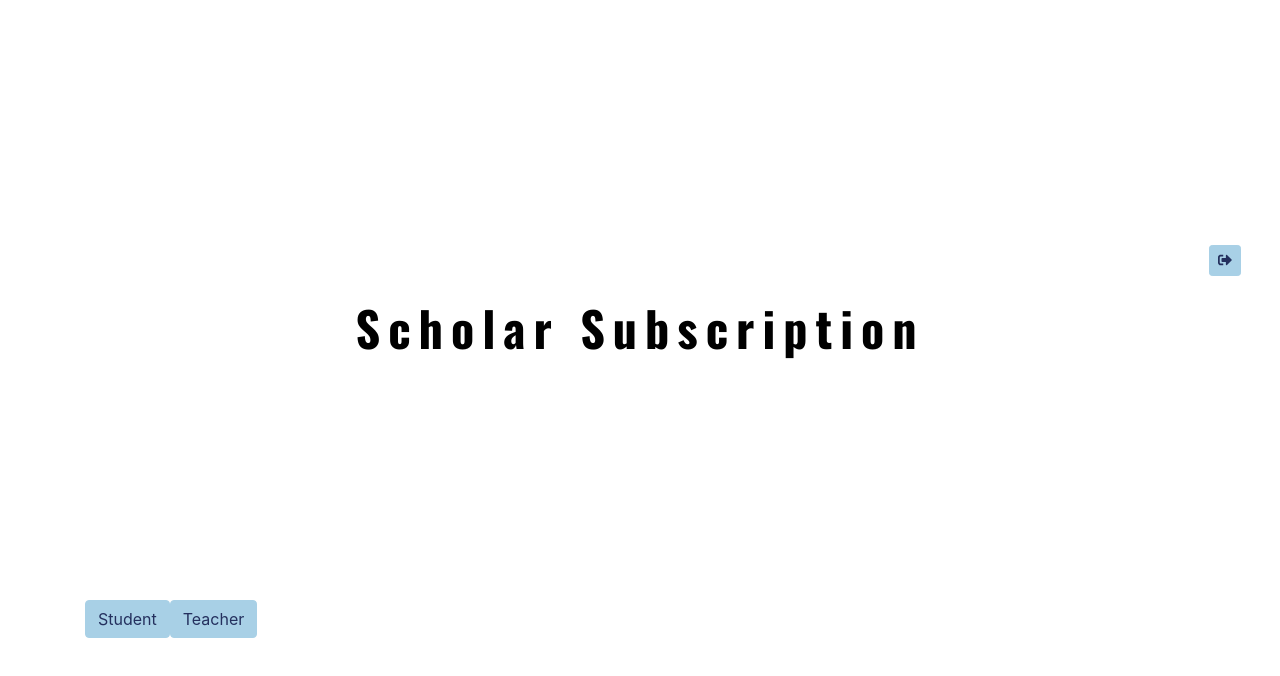
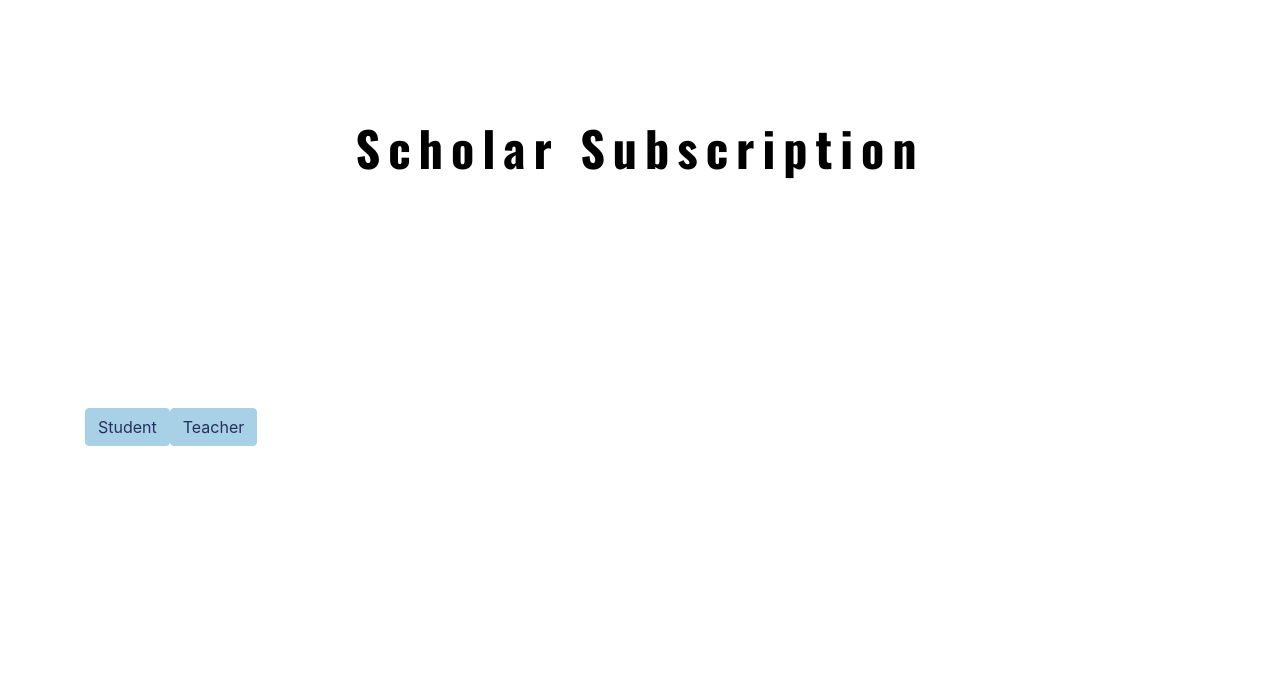
Before and after one commit to niku419/scholar-subscription, a React (Create React App) app: page / in a window 1280 px wide. Shown: the top 676 px of the page. Built offline with nearby package versions, Linux system fonts and the light colour scheme; no server answers.

Commit message:
Update Main.jsx

```diff
--- a/src/scholar-subscription/Authcomponents/Main.jsx
+++ b/src/scholar-subscription/Authcomponents/Main.jsx
@@ -9,26 +9,25 @@
   const { currentUser } = useAuth()
   return (
     <>
-      <Container style={{height: "75vh"}} fluid className="d-flex justify-content-center align-items-center flex-column">
+      <Container style={{height: "75vh"}} fluid className="d-flex justify-content-around align-items-center flex-column">
         {currentUser && (
           role ==="student" && <Redirect to={'/subscriptions'}/>
         )}
         {currentUser && (
           role ==="teacher" && <Redirect to={'/plans'}/>
         )}
-        <NavBar show={false}/>
         <div className="heading">
           <div className="react-heading">
             Scholar Subscription
           </div>
         </div>
-      </Container>
         <Container style={{height: "10vh"}}>
           <div className="d-flex justify-content-evenly">
             <a href="/student-login" role="button" className="btn btn-primary">Student</a>
             <a href="/teacher-login" role="button" className="btn btn-primary">Teacher</a>
           </div>
         </Container>
+      </Container>
     </>
   )
 }
```
Lines whose indentation alone changed are shown as unchanged.
